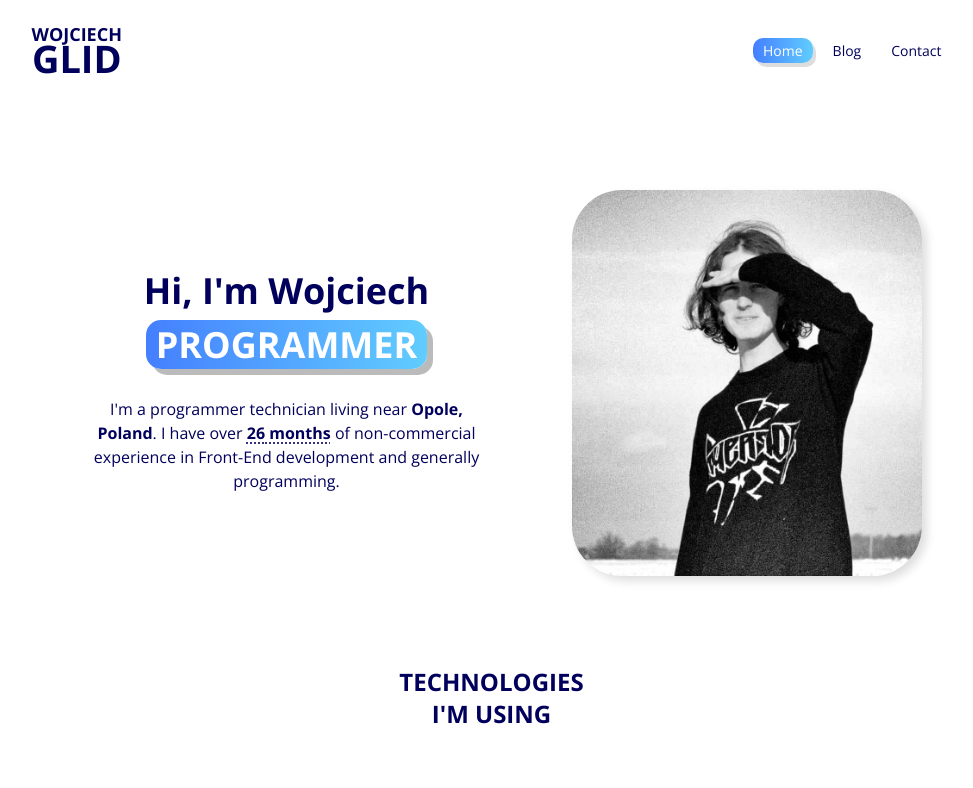
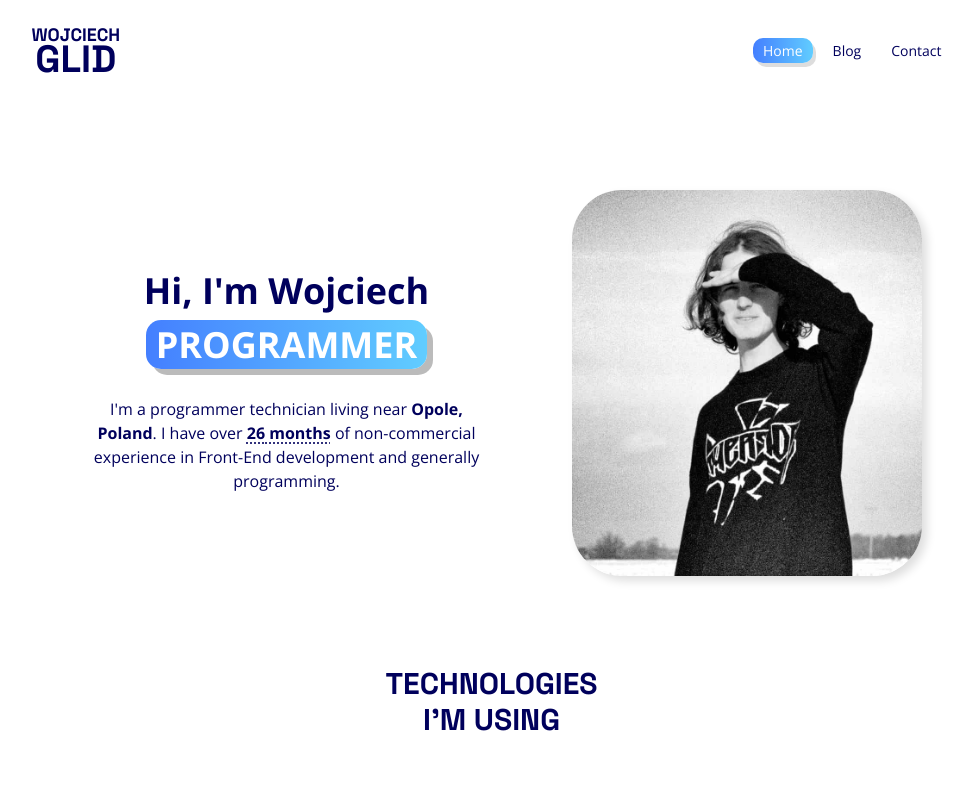
Before and after one commit to wojnet/portfolio-next, a Next.js app: page / in a window 1280 px wide. Shown: the top 788 px of the page, without its empty margins (141-1114 px from the left). Built offline with nearby package versions, Linux system fonts and the light colour scheme.

Commit message:
Fixed button and added Space Grotesk font

```diff
--- a/src/app/blog/layout.tsx
+++ b/src/app/blog/layout.tsx
@@ -21,7 +21,7 @@ export default function BlogLayout({
     return (
         <div className="w-full max-w-[1000px] min-h-[calc(100vh-200px)] flex flex-col items-center gap-[50px] mt-[50px]">
             <div className="flex flex-col items-center">
-                <h1 className="text-5xl font-bold select-none mb-5">BLOG</h1>
+                <h1 className="text-5xl font-bold font-spaceGrotesk select-none mb-5">BLOG</h1>
                 <p className="w-full max-w-[300px] text-color-1 text-center">
                     It&apos;s my blog in which I&apos;m writing about different WEBDEV things that I&apos;m finding interesting. Let&apos;s&nbsp;read!
                 </p>
--- a/src/app/components/Header/Header.tsx
+++ b/src/app/components/Header/Header.tsx
@@ -17,8 +17,8 @@ const Header = () => {
     return (
         <header className="w-full max-w-[1000px] h-[150px] sm:h-[100px] flex flex-col sm:flex-row justify-center sm:justify-between items-center gap-[20px] sm:gap-0 px-[40px]">
             <Link href="/">
-                <h3 className="text-color-1 text-[18px] text-center font-bold leading-[24px] cursor-pointer select-none">WOJCIECH<br />
-                    <span className="text-color-1 text-[38px]">GLID</span>
+                <h3 className="text-color-1 text-[18px] text-center font-bold font-spaceGrotesk leading-[24px] cursor-pointer select-none">WOJCIECH<br />
+                    <span className="text-color-1 font-spaceGrotesk text-[38px]">GLID</span>
                 </h3>
             </Link>
             <HeaderNavigation tabs={navigationTabs} />
--- a/src/app/layout.tsx
+++ b/src/app/layout.tsx
@@ -1,10 +1,13 @@
 import type { Metadata } from 'next';
 import { Analytics } from '@vercel/analytics/react';
-import { Inter } from 'next/font/google';
+import { Space_Grotesk } from 'next/font/google';
 import './globals.css';
 import Header from './components/Header/Header';
 
-const inter = Inter({ subsets: ['latin'] })
+const spaceGrotesk = Space_Grotesk({
+  subsets: ['latin'],
+  variable: "--font-space-grotesk"
+})
 
 export const metadata: Metadata = {
   title: 'Wojciech Glid - Portfolio',
@@ -18,7 +21,7 @@ export default function RootLayout({
 }) {
   return (
     <html lang="en">
-      <body className={inter.className}>
+      <body className={`${spaceGrotesk.variable}`}>
         <Header />
         { children }
         <footer className="w-full h-[100px] flex justify-center items-center">
--- a/src/app/page.tsx
+++ b/src/app/page.tsx
@@ -4,7 +4,6 @@ import Link from 'next/link';
 import Project from './components/Project';
 import Skill from './components/Skill';
 import skills from './skills';
-import BlockCursor from './components/BlockCursor';
 import TypewrittingText from './components/TypewrittingText';
 
 export default function Home() {
@@ -21,7 +20,7 @@ export default function Home() {
         </section>
         <Image src="/images/wojtek.jpg" alt="Wojtek" width={0} height={0} priority sizes="100%" className="w-2/3 max-w-[350px] rounded-[50px] shadow-[5px_5px_10px_#0002]" />
       </div>
-      <h2 className="text-center text-2xl font-bold mb-[30px]">
+      <h2 className="text-center text-3xl font-bold font-spaceGrotesk mb-[30px]">
         TECHNOLOGIES<br />I&apos;M USING
       </h2>
       <div className="w-full max-w-[1000px] grid grid-cols-1 justify-items-center sm:grid-cols-2 min-[850px]:grid-cols-3 gap-[25px_15px] justify-center content-center p-[10px_10px] sm:p-[10px_100px] mb-[50px]">
@@ -34,8 +33,8 @@ export default function Home() {
           description={skill?.description}
         />) }
       </div>
-      <Link className="text-sm text-background-color bg-emerald-500 mb-[100px] font-bold border rounded-lg p-[2px_7px] transition hover:text-emerald-500 hover:bg-background-color" href="https://github.com/devicons/devicon" target="_blank">Icons I used</Link>
-      <h2 className="text-center text-2xl font-bold mb-[20px]">
+      <Link className="text-sm text-background-color bg-emerald-500 mb-[100px] font-bold border rounded-lg p-[2px_7px] transition hover:text-emerald-500 hover:bg-background-color" href="https://github.com/devicons/devicon" target="_blank">Icons&nbsp;I&nbsp;used</Link>
+      <h2 className="text-center text-3xl font-bold font-spaceGrotesk mb-[20px]">
       🛠️ MY PROJECTS 🛠️
       </h2>
       <p className="mb-[45px]">
--- a/tailwind.config.ts
+++ b/tailwind.config.ts
@@ -31,6 +31,9 @@ const config: Config = {
           "0%, 30%, 80%, 100%": { opacity: "1" },
           "50%": { opacity: "0" }
         }
+      },
+      fontFamily: {
+        spaceGrotesk: ['var(--font-space-grotesk)', 'sans']
       }
     },
   },
```
Also changed, not shown: public/svg/amazonwebservices-original.svg (added), public/svg/threejs-original.svg (added).
